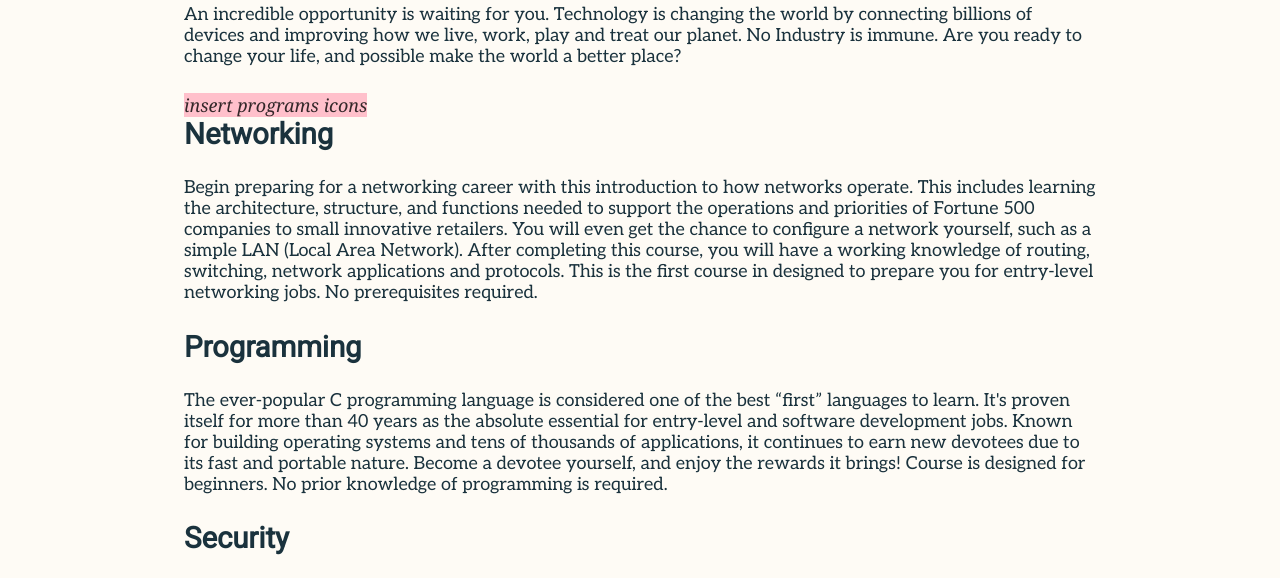
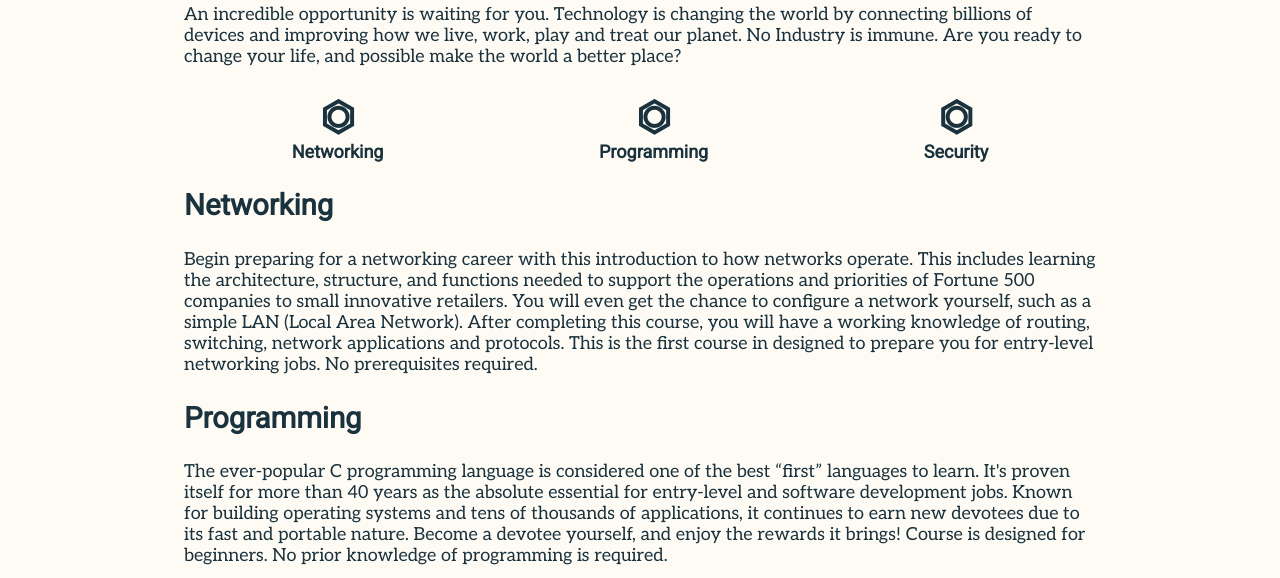
Before and after one commit to nicktu12/midash, a Gatsby site: page /programs in a window 1280 px wide. Shown: the part 194-772 px from the top of the page. Built offline with nearby package versions, Linux system fonts and the light colour scheme; Gatsby itself is replaced by a stand-in of ours.

Commit message:
Style for program icons

```diff
--- a/src/components/layout.js
+++ b/src/components/layout.js
@@ -6,6 +6,7 @@ import Header from './header'
 import './layout.css'
 import '../styles/global.css'
 import '../styles/about.css'
+import '../styles/programs.css'
 
 const Layout = ({ children }) => (
   <StaticQuery
--- a/src/pages/programs.js
+++ b/src/pages/programs.js
@@ -8,12 +8,25 @@ const Programs = () => (
     <SEO title="Programs" />
     <h1>Programs</h1>
     <p>An incredible opportunity is waiting for you. Technology is changing the world by connecting billions of devices and improving how we live, work, play and treat our planet. No Industry is immune. Are you ready to change your life, and possible make the world a better place?</p>
-    <em style={{ backgroundColor: `pink` }}>insert programs icons</em>
-    <h2>Networking</h2>
+    <section className="program-icons">
+      <a href="#networking">
+        <h1 style={{ margin: 0, color: `#1A323D` }}>⏣</h1>
+        <h4>Networking</h4>
+      </a>
+      <a href="#programming">
+        <h1 style={{ margin: 0, color: `#1A323D` }}>⏣</h1>
+        <h4>Programming</h4>
+      </a>
+      <a href="security">
+        <h1 style={{ margin: 0, color: `#1A323D` }}>⏣</h1>
+        <h4>Security</h4>
+      </a>
+    </section>
+    <h2 id="networking">Networking</h2>
     <p>Begin preparing for a networking career with this introduction to how networks operate. This includes learning the architecture, structure, and functions needed to support the operations and priorities of Fortune 500 companies to small innovative retailers. You will even get the chance to configure a network yourself, such as a simple LAN (Local Area Network). After completing this course, you will have a working knowledge of routing, switching, network applications and protocols. This is the first course in designed to prepare you for entry-level networking jobs. No prerequisites required.</p>
-    <h2>Programming</h2>
+    <h2 id="programming">Programming</h2>
     <p>The ever-popular C programming language is considered one of the best “first” languages to learn. It's proven itself for more than 40 years as the absolute essential for entry-level and software development jobs. Known for building operating systems and tens of thousands of applications, it continues to earn new devotees due to its fast and portable nature. Become a devotee yourself, and enjoy the rewards it brings! Course is designed for beginners. No prior knowledge of programming is required.</p>
-    <h2>Security</h2>
+    <h2 id="security">Security</h2>
     <p>Uncovering cybercrime, cyber espionage and other threats to the integrity of networks is an exciting new area that spans all industries. Learn the skills to qualify for exciting and growing opportunities in security operation centers as an analyst or incident responder. And most importantly, help make the world a safer place. The course focuses on how to monitor, detect and respond to cybersecurity threats. Plus, covers cryptography, host-based security analysis, security monitoring, computer forensics, attack methods and incident reporting and handling.</p>
   </Layout>
 )
--- /dev/null
+++ b/src/styles/programs.css
@@ -0,0 +1,11 @@
+.program-icons {
+  display: flex;
+  justify-content: space-around;
+}
+
+.program-icons a {
+  display: flex;
+  flex-direction: column;
+  align-items: center;
+  text-decoration: none;
+}
```
